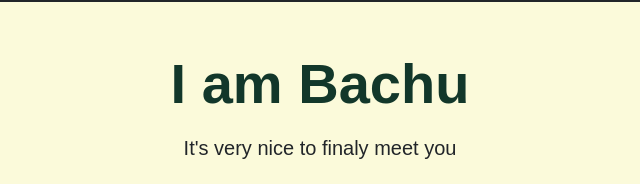
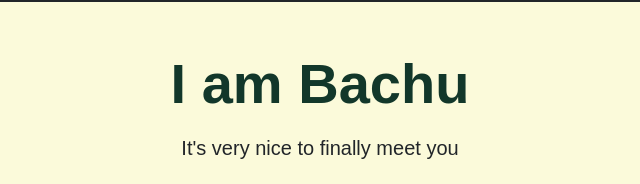
Before and after one commit to bachu24/mario, a plain HTML site: page index.html in a window 1280 px wide. Shown: the part 99-283 px from the top of the page, 320-960 px from the left. Drawn offline with nearby package versions, Linux system fonts and the light colour scheme; a web font is replaced by a local one.

Commit message:
finally spelling

```diff
--- a/index.html
+++ b/index.html
@@ -18,7 +18,7 @@
         <div class="pt-5 m-5 text-center border border-5 border-dark ">
           <h1 class=" display-4 fw-bold mb-3 ">I am Bachu</h1>
           <div class="col-lg-6 mx-auto">
-            <p class="lead mb-4">It's very nice to finaly meet you</p>
+            <p class="lead mb-4">It's very nice to finally meet you</p>
             <div class="d-grid gap-2 d-flex justify-content-center ">
               <button type="button" class="btn btn-outline-dark pt-3 pb-0 mb-3 mb-md-0 "><p>PRESS ME</p></button>
             </div>
```
